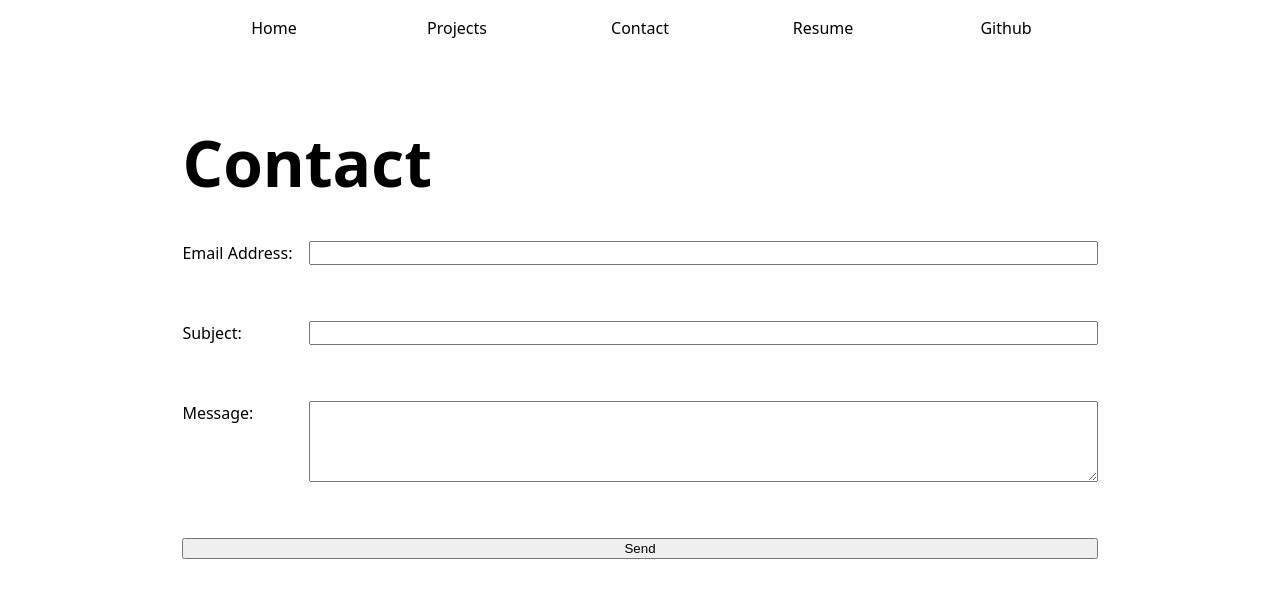
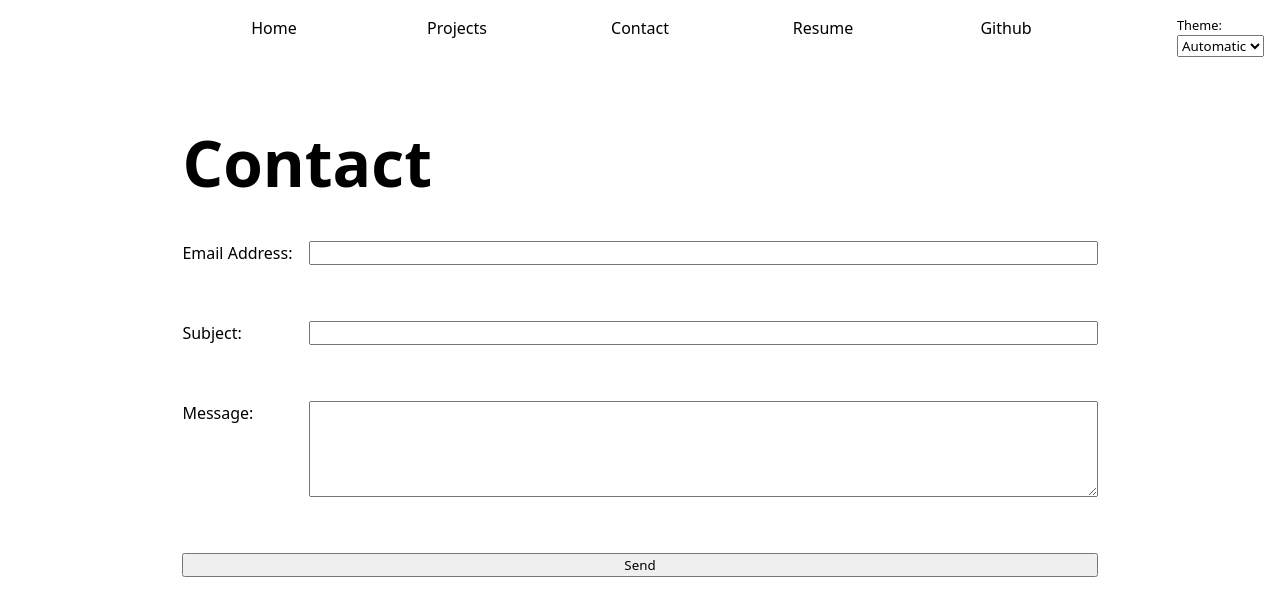
Before and after one commit to PandaFalls2004/portfolio, a plain HTML site: page contact/index.html in a window 1280 px wide. Drawn offline with Linux system fonts and the light colour scheme.

Commit message:
the steps

```diff
--- a/global.js
+++ b/global.js
@@ -43,3 +43,43 @@ for (let p of pages) {
     // const ARE_WE_HOME = document.documentElement.classList.contains('home');
     // url = !ARE_WE_HOME && !url.startsWith('http') ? '../' + url : url;
   }
+  document.body.insertAdjacentHTML(
+    'afterbegin',
+    `
+      <label class="color-scheme">
+          Theme:
+          <select>
+              <option>Automatic</option>
+              <option> Light</option>
+              <option> Dark</option>
+          </select>
+      </label>`
+  );
+//   select.addEventListener('input', function (event) {
+//     console.log('color scheme changed to', event.target.value);
+//     document.documentElement.style.setProperty('color-scheme', event.target.value);
+//   });
+//   document.documentElement.style.setProperty('color-scheme', event.target.value);
+const select = document.querySelector('.color-scheme');
+select.addEventListener('input', function (event) {
+    console.log('color scheme changed to', event.target.value);
+    document.documentElement.style.setProperty('color-scheme', event.target.value);
+  });
+  function updateColorScheme(value) {
+    document.documentElement.style.setProperty('color-scheme', value);
+    select.value = value;  // Update the select element to reflect the current scheme
+  }
+
+  // Check if there's a saved preference in localStorage and apply it
+  if ('colorScheme' in localStorage) {
+    updateColorScheme(localStorage.colorScheme);
+  }
+
+  // Add an event listener for the 'input' event
+  select.addEventListener('input', function (event) {
+    console.log('color scheme changed to', event.target.value);
+
+    // Update the color scheme and store the preference in localStorage
+    updateColorScheme(event.target.value);
+    localStorage.colorScheme = event.target.value;
+  });
--- a/style.css
+++ b/style.css
@@ -9,7 +9,7 @@ body {
 
   html {
     --color-accent: oklch(65% 50% 0);
-    color-scheme: light dark;
+    color-scheme:light dark;
   }
 
 
@@ -49,7 +49,8 @@ body {
   nav a:hover{
     border-bottom: 0.4em solid var(--color-accent);
     padding-bottom: calc(10px - 0.4em);
-    background-color: oklch(95% 5% 0);
+    background-color: (in oklch, var(--color-accent), canvas 85%);
+    /* background-color: oklch(50% 5% 0); */
 
   }
   form{
@@ -123,3 +124,13 @@ body {
     transform: translateY(-5px);
     box-shadow: 0 4px 8px rgba(0, 0, 0, 0.2);
   }
+  .color-scheme {
+    position: absolute;
+    top: 1rem;
+    right: 1rem;
+    font-size: 80%;
+    font-family: inherit;
+}
+input, textarea, button, select {
+  font-family: inherit;
+}
```
